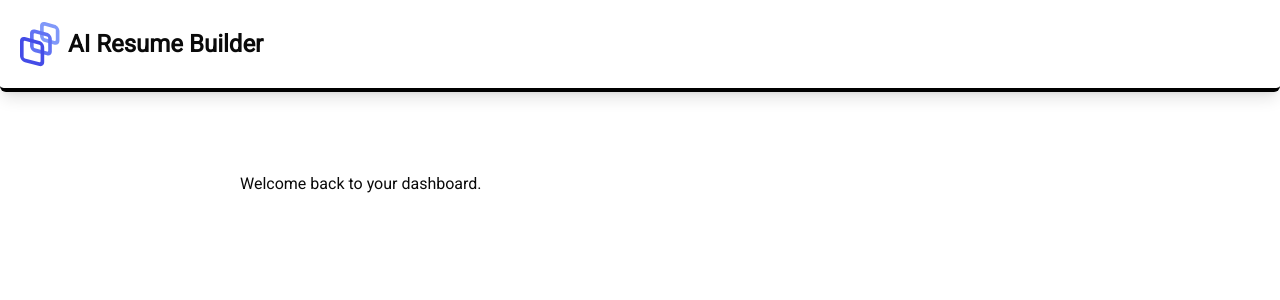
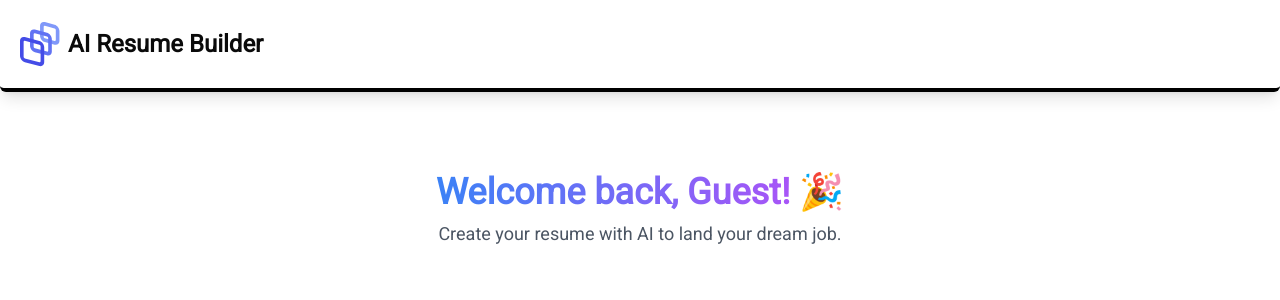
Before and after one commit to ZubbairHoque/AI-Resume-Builder, a Next.js app: page /Dashboard in a window 1280 px wide. Shown: the top 300 px of the page. Built offline with nearby package versions, Linux system fonts and the light colour scheme; no server answers.

Commit message:
Updated esbuild and worked dashboard's design

```diff
--- a/app/Dashboard/page.tsx
+++ b/app/Dashboard/page.tsx
@@ -1,25 +1,29 @@
 "use client";
-import React, { useContext } from 'react';
-import Header from './_components/Header';
-import { UserDetailContext } from '../_context/UserDetailContext';
+import React, { useContext } from "react";
+import Header from "./_components/Header";
+import { UserDetailContext } from "../_context/UserDetailContext";
 
 export default function Dashboard({ children }: { children: React.ReactNode }) {
-  // Use context and handle the case where it might be null
   const context = useContext(UserDetailContext);
 
-  // Check if context is null and handle it appropriately
   if (!context) {
-    // You can choose to return null, a loading state, or an error message
-    return <div>Error: User details not available.</div>;
+    return <div className="text-center text-red-500 text-lg">Error: User details not available.</div>;
   }
 
   const { userDetail } = context;
+  const username = userDetail[0]?.name || "Guest";
 
   return (
     <div>
       <Header />
-      <div className='pt-20 px-10 md:px-20 lg:px-40 xl:px-60'>
-        <h2>Welcome back {userDetail[0]?.name} to your dashboard.</h2>
+      <div className="pt-20 px-10 md:px-20 lg:px-40 xl:px-60 text-center">
+        <h2 className="text-4xl font-extrabold bg-gradient-to-r from-blue-500 to-purple-500 text-transparent bg-clip-text animate-fade-in inline-block">
+          Welcome back, {username}!
+        </h2>
+        <span className="text-4xl font-extrabold text-gray-800"> 🎉</span>
+        <p className="text-gray-600 mt-2 text-lg">
+          Create your resume with AI to land your dream job.
+        </p>
         {children}
       </div>
     </div>
--- a/components/ui/button.tsx
+++ b/components/ui/button.tsx
@@ -5,7 +5,7 @@ import { cva, type VariantProps } from "class-variance-authority"
 import { cn } from "@/lib/utils"
 
 const buttonVariants = cva(
-  "inline-flex items-center justify-center gap-2 whitespace-nowrap rounded-md text-sm font-medium transition-colors focus-visible:outline-none focus-visible:ring-1 focus-visible:ring-ring disabled:pointer-events-none disabled:opacity-50 [&_svg]:pointer-events-none [&_svg]:size-4 [&_svg]:shrink-0",
+  "inline-flex items-center justify-center gap-5 whitespace-nowrap rounded-md text-sm font-medium transition-colors focus-visible:outline-none focus-visible:ring-1 focus-visible:ring-ring disabled:pointer-events-none disabled:opacity-50 [&_svg]:pointer-events-none [&_svg]:size-4 [&_svg]:shrink-0",
   {
     variants: {
       variant: {
@@ -14,7 +14,7 @@ const buttonVariants = cva(
         destructive:
           "bg-destructive text-destructive-foreground shadow-sm hover:bg-destructive/90",
         outline:
-          "border border-input bg-background shadow-sm hover:bg-accent hover:text-accent-foreground",
+          "border border-input bg-background  shadow-sm hover:bg-accent hover:text-accent-foreground",
         secondary:
           "bg-secondary text-secondary-foreground shadow-sm hover:bg-secondary/80",
         ghost: "hover:bg-accent hover:text-accent-foreground",
--- a/package.json
+++ b/package.json
@@ -25,6 +25,7 @@
     "clsx": "^2.1.1",
     "dotenv": "^16.4.7",
     "drizzle-orm": "^0.39.3",
+    "esbuild": "^0.25.0",
     "lucide-react": "^0.475.0",
     "next": "15.1.7",
     "react": "^19.0.0",
@@ -42,12 +43,12 @@
     "@types/react": "^19",
     "@types/react-dom": "^19",
     "@types/ws": "^8.5.14",
-    "drizzle-kit": "^0.30.4",
+    "drizzle-kit": "^0.19.1",
     "eslint": "^9",
     "eslint-config-next": "15.1.7",
     "postcss": "^8",
     "tailwindcss": "^3.4.1",
-    "tsx": "^4.19.2",
+    "tsx": "^3.12.10",
     "typescript": "^5"
   }
 }
```
Also changed, not shown: 1 other file (tests, documents, lock files or other folders).
